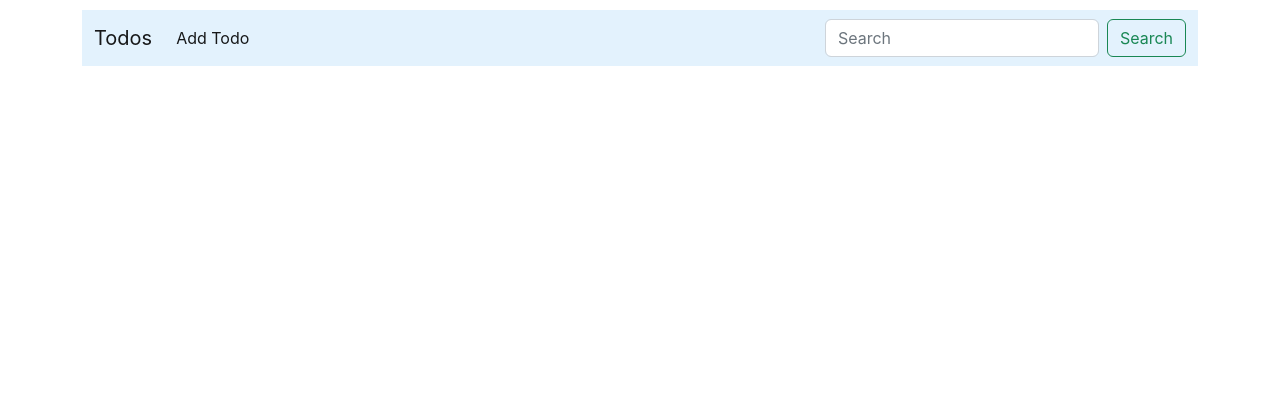
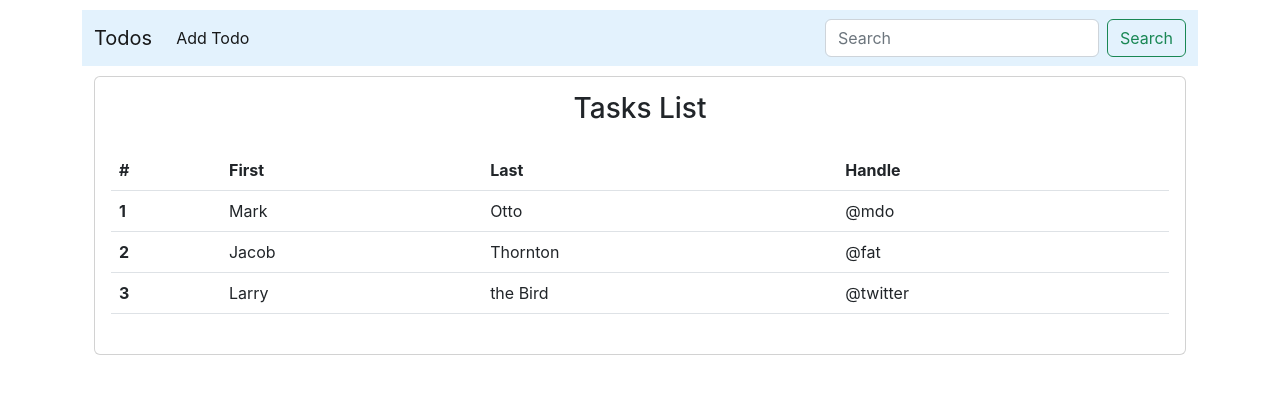
Before and after one commit to maheshmerugu/boilerplate, a React (Create React App) app: page / in a window 1280 px wide. Shown: the top 394 px of the page. Built offline with nearby package versions, Linux system fonts and the light colour scheme.

Commit message:
tasks list added

```diff
--- a/src/App.js
+++ b/src/App.js
@@ -1,6 +1,7 @@
 import React, { Component } from 'react';
 import {BrowserRouter as Router,Switch, Route, Link, Routes} from 'react-router-dom';
 import AddTask from './Components/AddTask';
+import TasksList from './Components/TasksList';
 
 const bgColors = { "Default": "#81b71a",
                     "Blue": "#e3f2fd",
@@ -16,14 +17,14 @@ class App extends Component {
        <div className='container'>
             <nav className="navbar navbar-expand-lg" style={{backgroundColor: bgColors.Blue}}>
               <div className="container-fluid">
-                <a className="navbar-brand" href="/">Todos</a>
+                <Link className="navbar-brand" to="/">Todos</Link>
                 <button className="navbar-toggler" type="button" data-bs-toggle="collapse" data-bs-target="#navbarSupportedContent" aria-controls="navbarSupportedContent" aria-expanded="false" aria-label="Toggle navigation">
                   <span className="navbar-toggler-icon"></span>
                 </button>
                 <div className="collapse navbar-collapse" id="navbarSupportedContent">
                   <ul className="navbar-nav me-auto mb-2 mb-lg-0">
                     <li className="nav-item">
-                      <a className="nav-link active" aria-current="page" href="/addtodo">Add Todo</a>
+                      <Link className="nav-link active" aria-current="page" to="/addtodo">Add Todo</Link>
 
                     </li>
 
@@ -41,6 +42,12 @@ class App extends Component {
             </nav>
 
             <Switch>
+
+
+          <Route path="/">
+            <TasksList />
+          </Route>
+
           <Route path="/addtodo">
             <AddTask />
           </Route>
--- /dev/null
+++ b/src/Components/TasksList.jsx
@@ -0,0 +1,64 @@
+    import React, { Component } from 'react'
+    import './addTask.css'
+
+    export default class TasksList extends Component {
+
+        constructor(){
+            super()
+
+            this.state={
+                tasksList:[],
+
+            }
+        }
+      render() {
+        return (
+          <div className='container'>
+
+            <div className='card'>
+                <div className='card-title'>
+                    <h3 className='task'>Tasks List</h3>
+
+                    <div className='card-body'>
+
+                    <table class="table">
+  <thead>
+    <tr>
+      <th scope="col">#</th>
+      <th scope="col">First</th>
+      <th scope="col">Last</th>
+      <th scope="col">Handle</th>
+    </tr>
+  </thead>
+  <tbody>
+    <tr>
+      <th scope="row">1</th>
+      <td>Mark</td>
+      <td>Otto</td>
+      <td>@mdo</td>
+    </tr>
+    <tr>
+      <th scope="row">2</th>
+      <td>Jacob</td>
+      <td>Thornton</td>
+      <td>@fat</td>
+    </tr>
+    <tr>
+      <th scope="row">3</th>
+      <td>Larry</td>
+      <td>the Bird</td>
+      <td>@twitter</td>
+    </tr>
+  </tbody>
+</table>
+
+                    </div>
+
+                </div>
+
+            </div>
+
+          </div>
+        )
+      }
+    }
```
Also changed, not shown: package.json (+2 -10 lines).
